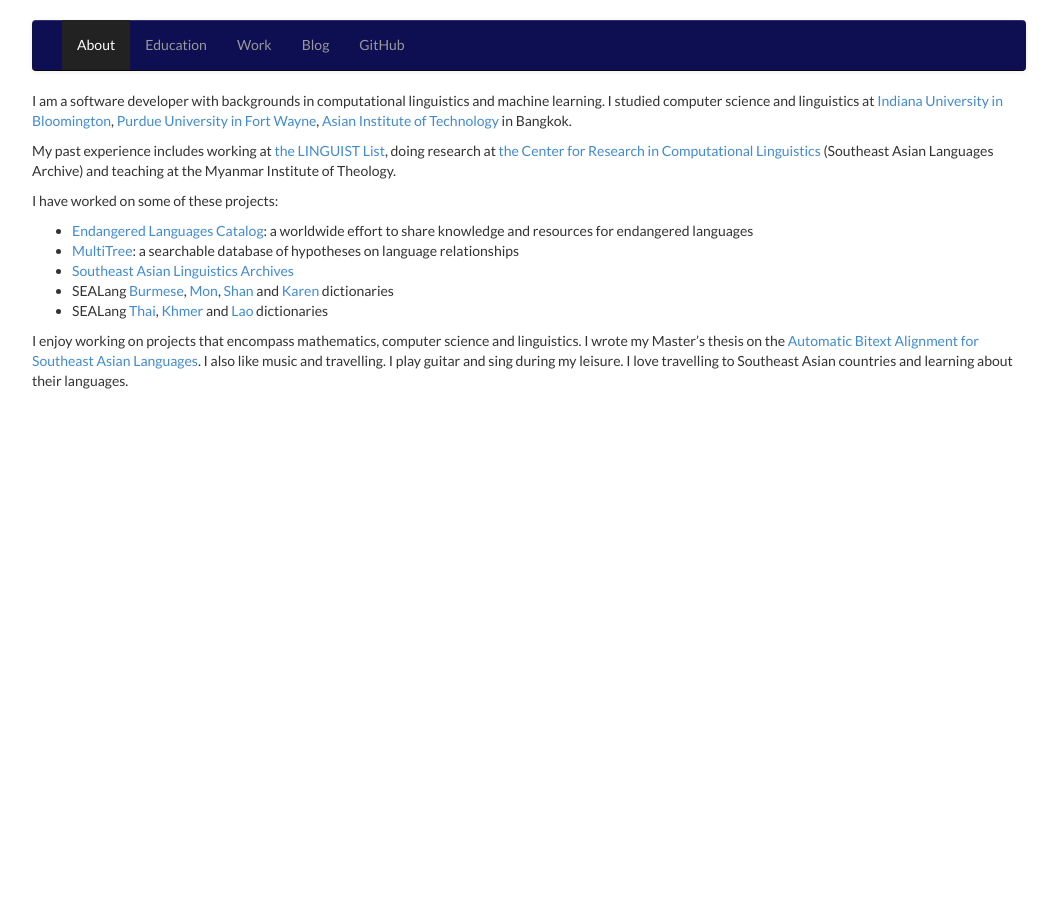
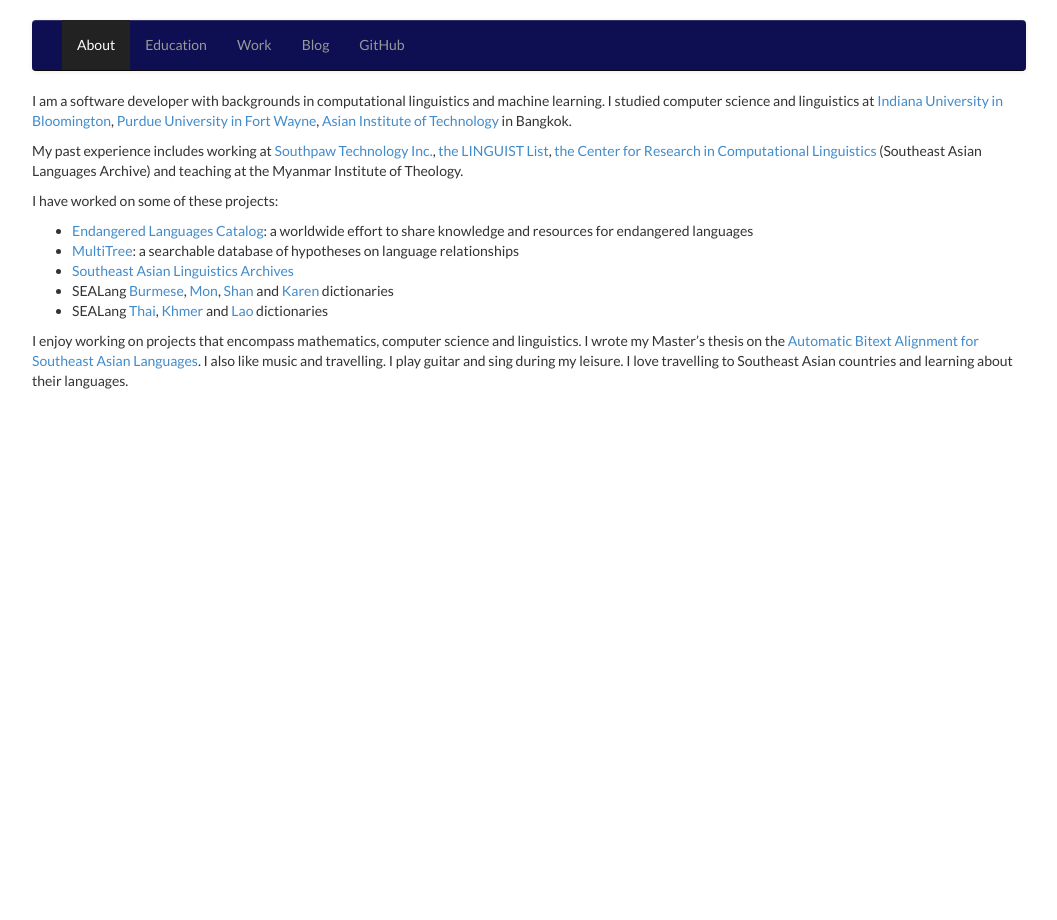
Before and after one commit to lwinmoe/lwinmoe.github.io, a Jekyll site: the page built from index.md, in a window 1280 px wide. Shown: the whole page, without its empty margins (111-1168 px from the left). Built offline with Jekyll 4.4.1, drawn with Linux system fonts in a browser that asks for light colours.

Commit message:
index page job experience.

```diff
--- a/index.md
+++ b/index.md
@@ -6,7 +6,7 @@ link: home
 
 I am a software developer with backgrounds in computational linguistics and machine learning. I studied computer science and linguistics at [Indiana University in Bloomington](http://iub.edu/), [Purdue University in Fort Wayne](https://www.pfw.edu/), [Asian Institute of Technology](https://www.ait.ac.th/) in Bangkok.
 
-My past experience includes working at [the LINGUIST List](https://linguistlist.org/), doing research at [the Center for Research in Computational Linguistics](http://sealang.net/) (Southeast Asian Languages Archive) and teaching at the Myanmar Institute of Theology.
+My past experience includes working at [Southpaw Technology Inc.](https://southpawtech.com/), [the LINGUIST List](https://linguistlist.org/), [the Center for Research in Computational Linguistics](http://sealang.net/) (Southeast Asian Languages Archive) and teaching at the Myanmar Institute of Theology.
 
 I have worked on some of these projects:
 
```
